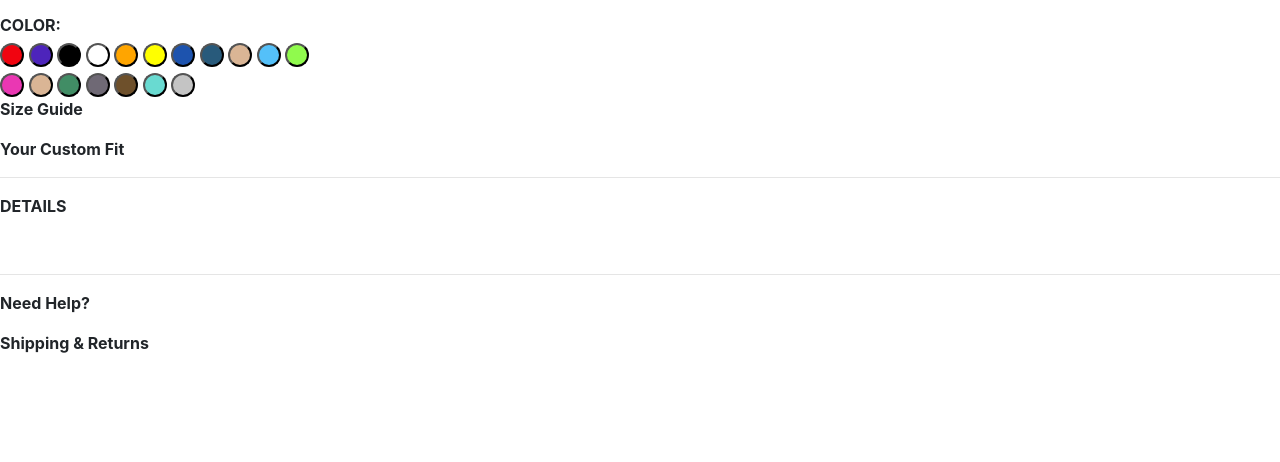
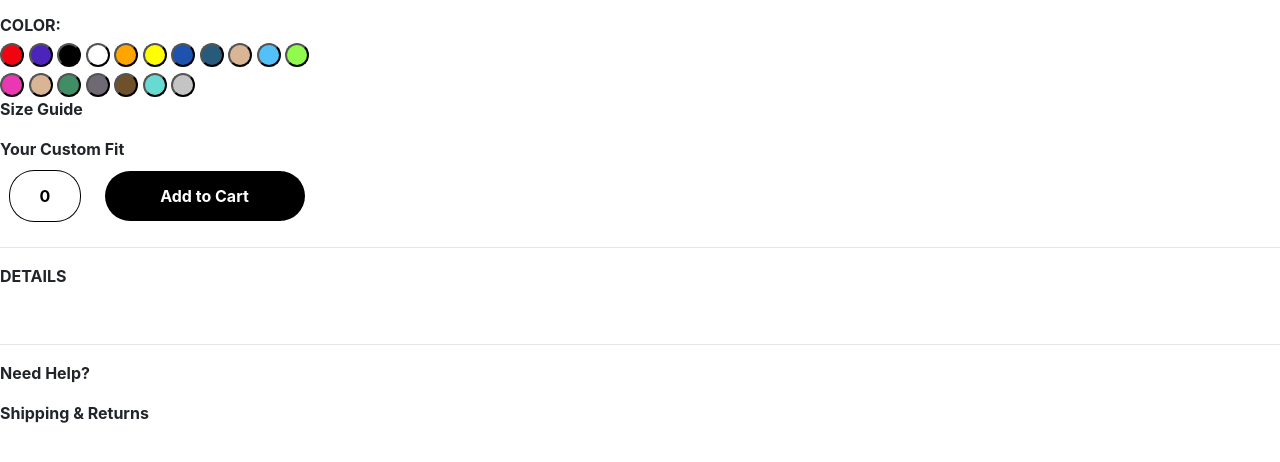
Before and after one commit to Heisenberg80M/shoppingcart, a plain HTML site: page index.html in a window 1280 px wide. Shown: the part 186-648 px from the top of the page. Drawn offline with nearby package versions, Linux system fonts and the light colour scheme.

Commit message:
buttons added

```diff
--- a/index.html
+++ b/index.html
@@ -10,7 +10,6 @@
  <link rel="stylesheet" href="styles.css">
  <script src="https://ajax.googleapis.com/ajax/libs/jquery/3.4.1/jquery.min.js"></script>
  <script src="https://cdnjs.cloudflare.com/ajax/libs/popper.js/1.14.7/umd/popper.min.js"></script>
- <script src="https://maxcdn.bootstrapcdn.com/bootstrap/4.3.1/js/bootstrap.min.js"></script>
 
 </head>
  <body>
@@ -36,7 +35,7 @@
         <div class="column">
             <h2 id ="column" style = "color:red">$14.99 &nbsp;&nbsp;&nbsp;
                 <span class="text-muted" style = "font-size: small;">$17.99</span> &nbsp;&nbsp;&nbsp;
-                <span class="text-muted" style = "font-size: small;" ><b>25% OFF</b></span>
+                <span class="text-muted" style = "font-size: small;" ><strong>25% OFF</strong></span>
             </h2>
         </div>
 
@@ -68,7 +67,11 @@
         </div>
         <p><strong>Size Guide</strong></p>
         <span><strong>Your Custom Fit</strong></span>
+        <div>
+                <button id="quantity" class="quantityBtn"><strong>0</strong></button>
+                <button id = "addToCart" class="addToCartBtn" data-toggle="modal" data-target="#myModal" onclick="updateQuant();"><strong>Add to Cart</strong></button>
 
+        </div>
         <div>
             <hr>
             <p><strong>DETAILS</strong></p>
--- a/styles.css
+++ b/styles.css
@@ -1,7 +1,3 @@
-.button{
-    border: none;
-    padding: 16px;
-}
 
 .button-red {
     background-color: rgb(241, 4, 16);
@@ -112,3 +108,29 @@
     border-radius: 50%;
     padding: 10px;
 }
+
+.quantityBtn{
+    background-color: white;
+    border: black;
+    box-shadow: 0 0 0 1px black;
+    border-radius: 24px;
+    font-size: 16px;
+    width: 70px;
+    height: 50px;
+    text-align: center;
+    padding: 10px;
+    margin: 10px;
+}
+
+.addToCartBtn{
+    background-color: black;
+    color: white;
+    border: none;
+    border-radius: 25px;
+    font-size: 16px;
+    width: 200px;
+    height: 50px;
+    text-align: center;
+    padding: 10px;
+    margin: 10px;
+}
```
Lines whose indentation alone changed are shown as unchanged.
